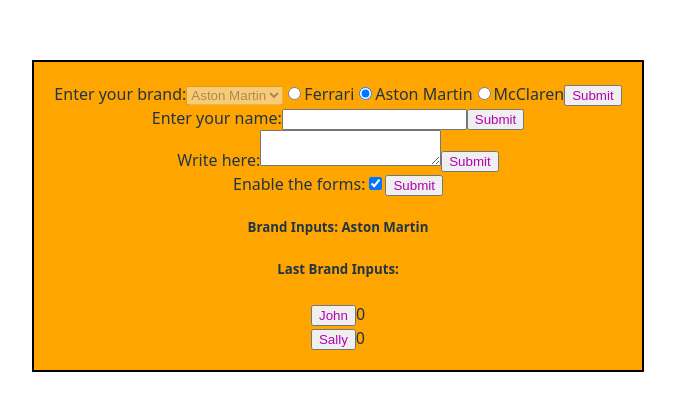
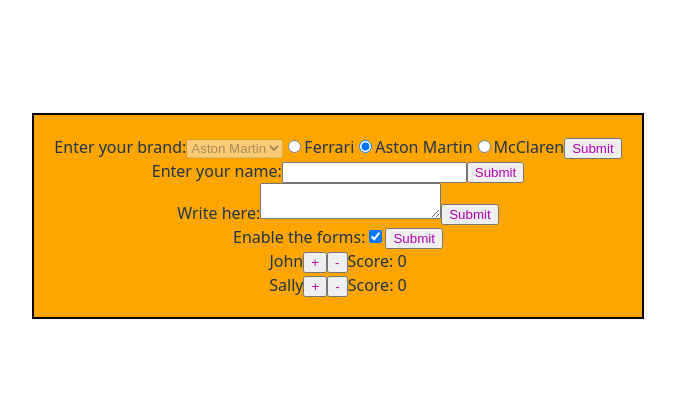
Before and after one commit to Irving7954/React-Vite-Application, a React (Vite) app: page / in a window 1280 px wide. Shown: the part 184-594 px from the top of the page, without its empty margins (302-977 px from the left). Built offline with nearby package versions, Linux system fonts and the light colour scheme.

Commit message:
Added another option to the reducer to show the actual value of the hook since the current example with one operation is too simple to show why it might be useful. Additionally, I removed the other remaining non-HTML code and improved the UI based on this addition.

```diff
--- a/src/App.jsx
+++ b/src/App.jsx
@@ -25,6 +25,15 @@
 					return player;
 				}
 			});
+		case "DECREASE":
+			return state.map((player) => {
+				if (player.id === action.id) {
+					return { ...player, score: player.score - 1 };
+				}
+				else {
+					return player;
+				}
+			});
 		default:
 			return state;
 	}
@@ -37,17 +46,27 @@
 		dispatch({ type: "INCREASE", id: player.id });
 	};
 
+	const handleDecrease = (player) => {
+		dispatch({ type: "DECREASE", id: player.id });
+	};
+
 	return (
 		<>
 			{score.map((player) => (
 				<div key={player.id}>
 					<label>
+						{player.name}
 						<input
 							type="button"
 							onClick={() => handleIncrease(player)}
-							value={player.name}
+							value={"+"}
 						/>
-						{player.score}
+						<input
+							type="button"
+							onClick={() => handleDecrease(player)}
+							value={"-"}
+						/>
+						{"Score: " + player.score}
 					</label>
 				</div>
 			))}
@@ -64,12 +83,6 @@
 	const brandFieldRef = useRef();
 	const txtFieldRef = useRef();
 	const isEnabledFieldRef = useRef();
-
-	const lastInputs = useRef("");
-
-	useEffect(() => {
-		lastInputs.current = inputs.brand;
-	}, [inputs]);
 
 	const handleChange = (e) => {
 		const target = e.target;
@@ -163,9 +176,6 @@
 				<input type="submit" />
 			</form>
 
-			<h5> Brand Inputs: {inputs.brand}</h5>
-			<h5>Last Brand Inputs: {lastInputs.current}</h5>
-
 			<Score />
 		</div>
 	);
```
